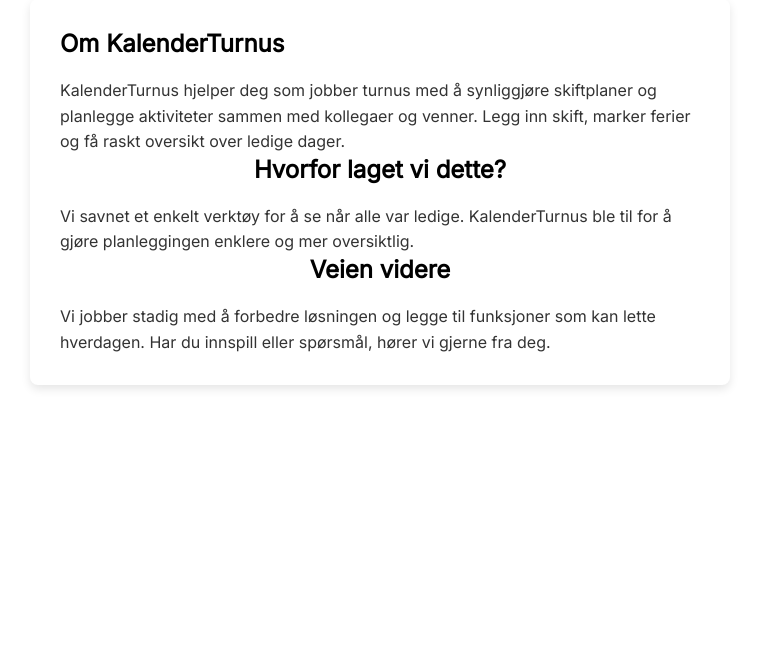
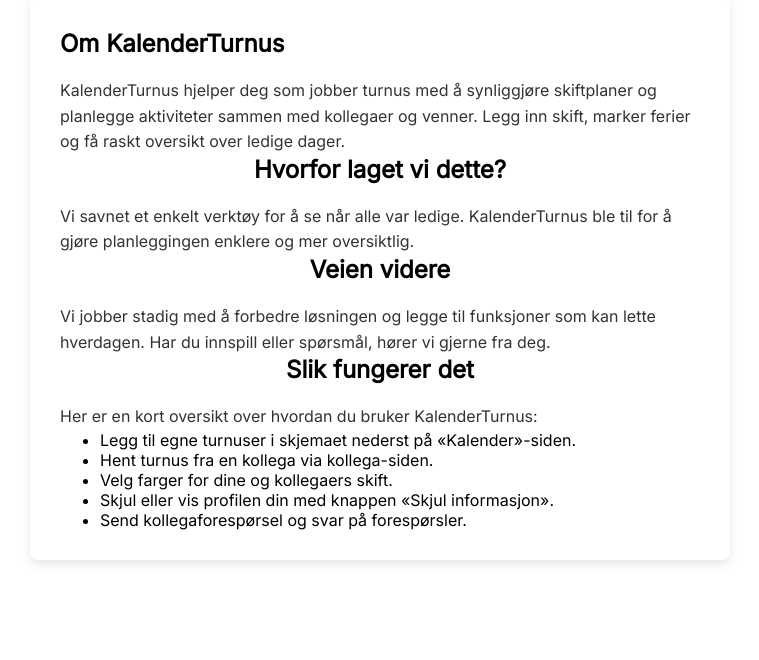
Before and after one commit to Throrvik/minturnus-redesign, a PHP site: page /about.html in a window 1280 px wide. Shown: the part 160-820 px from the top of the page, without its empty margins (260-1019 px from the left). Before the commit the page ends 549 px from the top, so only its background shows below. Run offline with PHP 8.4, Linux system fonts and the light colour scheme; a stand-in replaces the project's code that opens the database connection.

Commit message:
Add user guide section and list styling

```diff
--- a/about.html
+++ b/about.html
@@ -42,6 +42,17 @@
                 <h3>Veien videre</h3>
                 <p>Vi jobber stadig med å forbedre løsningen og legge til funksjoner som kan lette hverdagen. Har du innspill eller spørsmål, hører vi gjerne fra deg.</p>
             </div>
+<div class="section">
+    <h3>Slik fungerer det</h3>
+    <p>Her er en kort oversikt over hvordan du bruker KalenderTurnus:</p>
+    <ul>
+        <li>Legg til egne turnuser i skjemaet nederst på «Kalender»-siden.</li>
+        <li>Hent turnus fra en kollega via kollega-siden.</li>
+        <li>Velg farger for dine og kollegaers skift.</li>
+        <li>Skjul eller vis profilen din med knappen «Skjul informasjon».</li>
+        <li>Send kollegaforespørsel og svar på forespørsler.</li>
+    </ul>
+</div>
         </div>
 </body>
 </html>
--- a/css/style.css
+++ b/css/style.css
@@ -126,6 +126,11 @@ h2 {
     font-size: 1rem;
     line-height: 1.6;
     color: #333;
+}
+.section ul {
+    list-style: disc;
+    margin-left: 1.5rem;
+    padding-left: 1rem;
 }
 
 /* Styling for Kontakt Oss Section */
```
